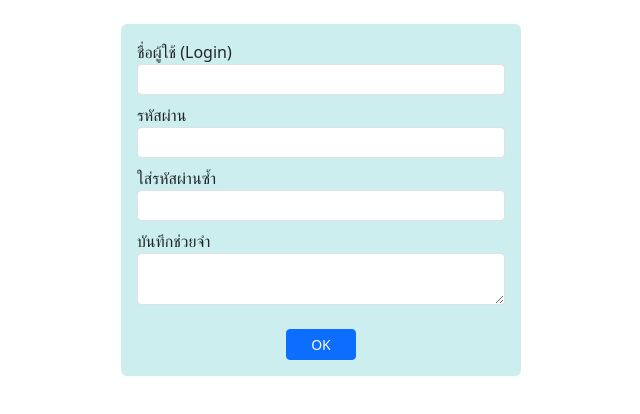
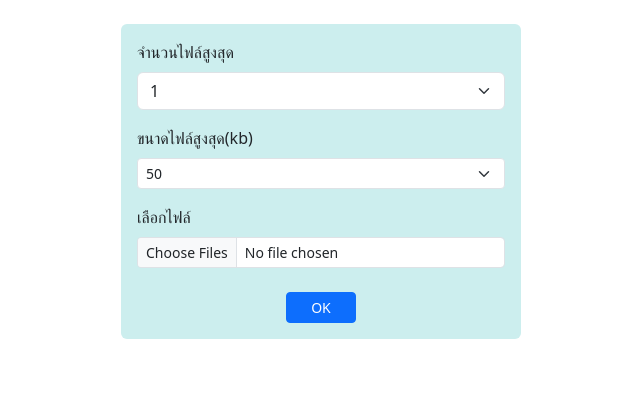
Before and after one commit to kuntida0709/app1, a React (Create React App) app: page / in a window 1280 px wide. Shown: the top 414 px of the page, without its empty margins (319-959 px from the left). Built offline with nearby package versions, Linux system fonts and the light colour scheme.

Commit message:
form select file

```diff
--- a/src/App.js
+++ b/src/App.js
@@ -1,9 +1,10 @@
 import React from "react";
 
-import FormText from "./form-text";
+import FormSelectFile from "./form-select-file";
+
 export default function App() {
   return (
-    <FormText/>
+    <FormSelectFile/>
 
   )
 }
--- /dev/null
+++ b/src/form-select-file.js
@@ -0,0 +1,67 @@
+import React from "react";
+
+export default function FormSelectFile (){
+    const inputFile = React.useRef()
+    const selectMaxNumFiles = React.useRef()
+    const selectMaxSize = React.useRef()
+
+    let maxNumfiles = [1,2,3,4,5]
+    let maxNumSizes = [50,100,200,500,1000]
+
+    const onClickButton = () => {
+        let maxNumFiles = selectMaxNumFiles.current.value
+        let maxSize = selectMaxSize.current.value
+
+        if(inputFile.current.files.length > maxNumFiles){
+            alert(`เลือกได้ไม่เกิน ${maxNumFiles} ไฟล์`)
+            return
+        }
+
+        for(let f of inputFile.current.files){
+            if(f.size > maxSize * 1000){
+                alert(`ขนาดของแต่ละไฟล์ไม่เกิน ${maxSize} kb`)
+                return
+            }
+        }
+        alert('File OK')
+    }
+
+    return(
+        <div className="mt-4 mx-auto p-3 rounded"
+        style={{width:'400px',background:'#cee'}}>
+            <form>
+                <div className="form-group mb-3">
+                    <label htmlFor="maxNumFiles" className="form-label">จำนวนไฟล์สูงสุด</label>
+                    <select id="maxNumFiles" className="form-select form-selext-sm" ref={selectMaxNumFiles}>
+                        {
+                            maxNumfiles.map(i => {
+                                return <option value={i}>{i}</option>
+                            })
+                        }
+                    </select>
+                </div>
+                <div className="form-group mb-3">
+                    <label htmlFor="maxFileSize" className="form-label">ขนาดไฟล์สูงสุด(kb)</label>
+                    <select id="maxFileSize" className="form-select form-select-sm" ref={selectMaxSize}>
+                        {
+                            maxNumSizes.map(i =>{
+                                return <option value={i}>{i}</option>
+                            })
+                        }
+                    </select>
+                </div>
+                <div className="form-group mb-3">
+                    <label htmlFor="file" className="form-label">เลือกไฟล์</label>
+                    <input type="file" id="file" accept="image/*"
+                    className="form-control form-control-sm" ref={inputFile} multiple />
+                </div>
+
+                <div className="text-center mt-4">
+                    <button type="button" className="btn btn-sm btn-primary px-4" onClick={onClickButton}>
+                        OK
+                    </button>
+                </div>
+            </form>
+        </div>
+    )
+}
```
